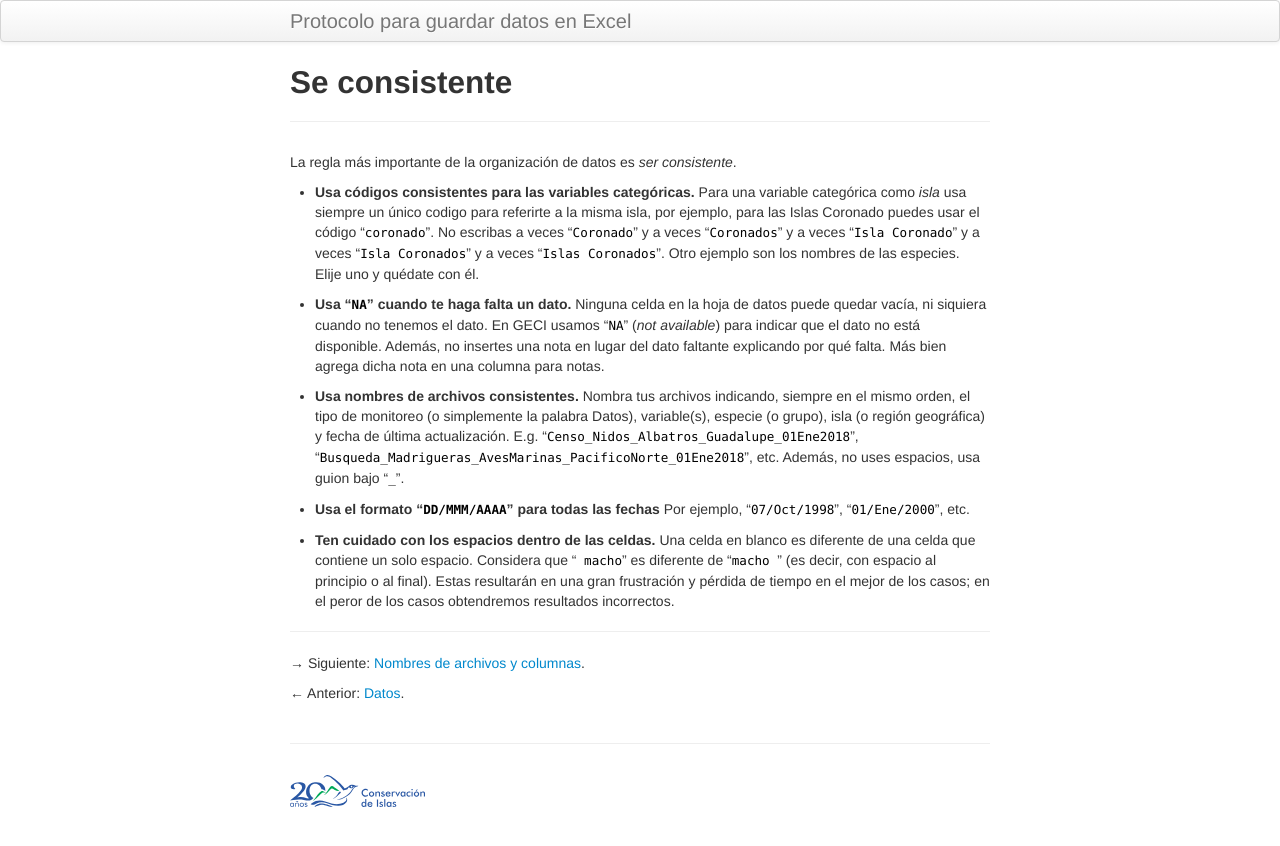
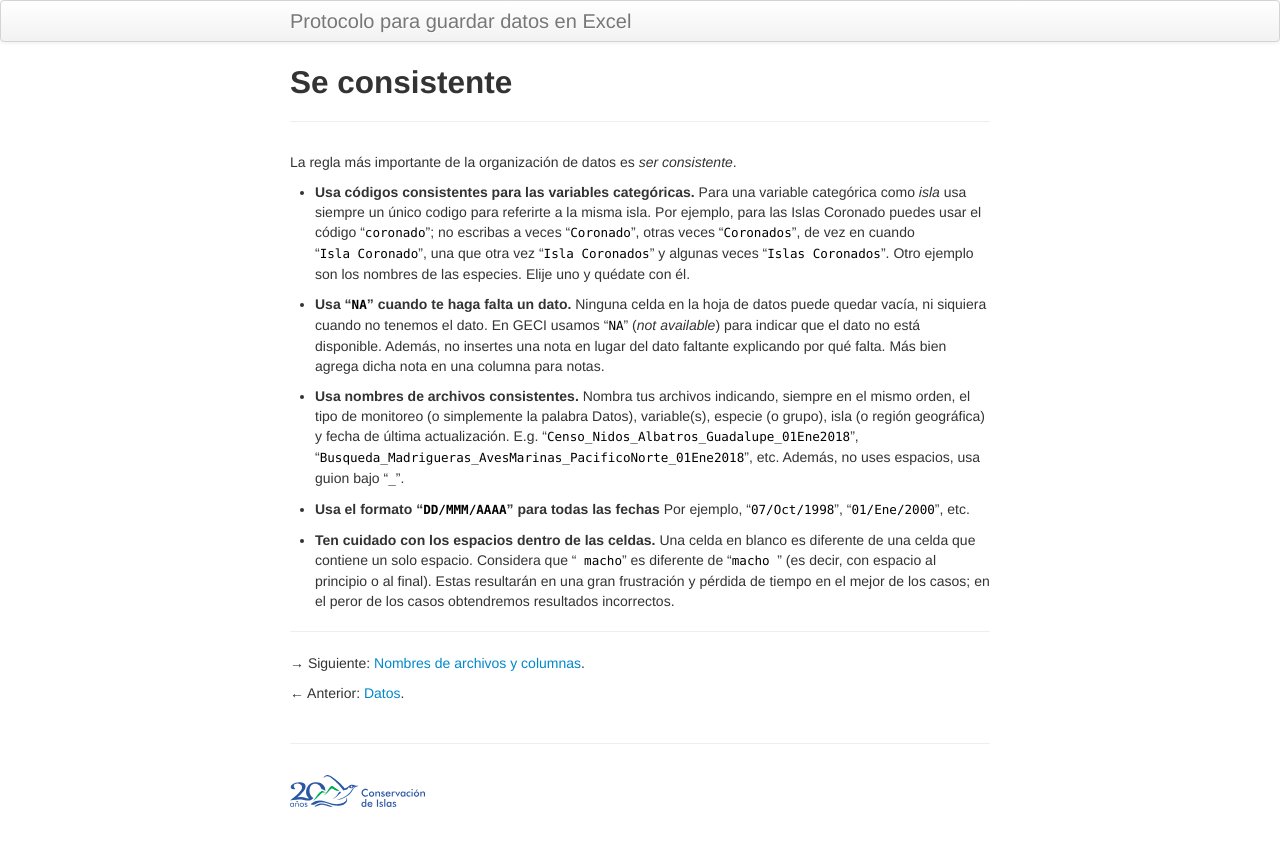
Before and after one commit to MaritzaB/datos_en_excel, a Jekyll site: the page built from pages/consistencia.md, in a window 1280 px wide. Shown: the top 846 px of the page. Built offline with Jekyll 4.4.1, drawn with Linux system fonts in a browser that asks for light colours.

Commit message:
Deja de repetir "y aveces" tantas veces

```diff
--- a/pages/consistencia.md
+++ b/pages/consistencia.md
@@ -6,7 +6,7 @@ description: La regla más importante de la organización de datos es ser consis
 
 La regla más importante de la organización de datos es *ser consistente*.
 
-- **Usa códigos consistentes para las variables categóricas.** Para una variable categórica como *isla* usa siempre un único codigo para referirte a la misma isla, por ejemplo, para las Islas Coronado puedes usar el código "`coronado`". No escribas a veces "`Coronado`" y a veces "`Coronados`" y a veces "`Isla Coronado`" y a veces "`Isla Coronados`" y a veces "`Islas Coronados`". Otro ejemplo son los nombres de las especies. Elije uno y quédate con él.
+- **Usa códigos consistentes para las variables categóricas.** Para una variable categórica como *isla* usa siempre un único codigo para referirte a la misma isla. Por ejemplo, para las Islas Coronado puedes usar el código "`coronado`"; no escribas a veces "`Coronado`", otras veces "`Coronados`", de vez en cuando "`Isla Coronado`", una que otra vez "`Isla Coronados`" y algunas veces "`Islas Coronados`". Otro ejemplo son los nombres de las especies. Elije uno y quédate con él.
 
 - **Usa "`NA`" cuando te haga falta un dato.** Ninguna celda en la hoja de datos puede quedar vacía, ni siquiera cuando no tenemos el dato. En GECI usamos "`NA`" (_not available_) para indicar que el dato no está disponible. Además, no insertes una nota en lugar del dato faltante explicando por qué falta. Más bien agrega dicha nota en una columna para notas.
 
```
